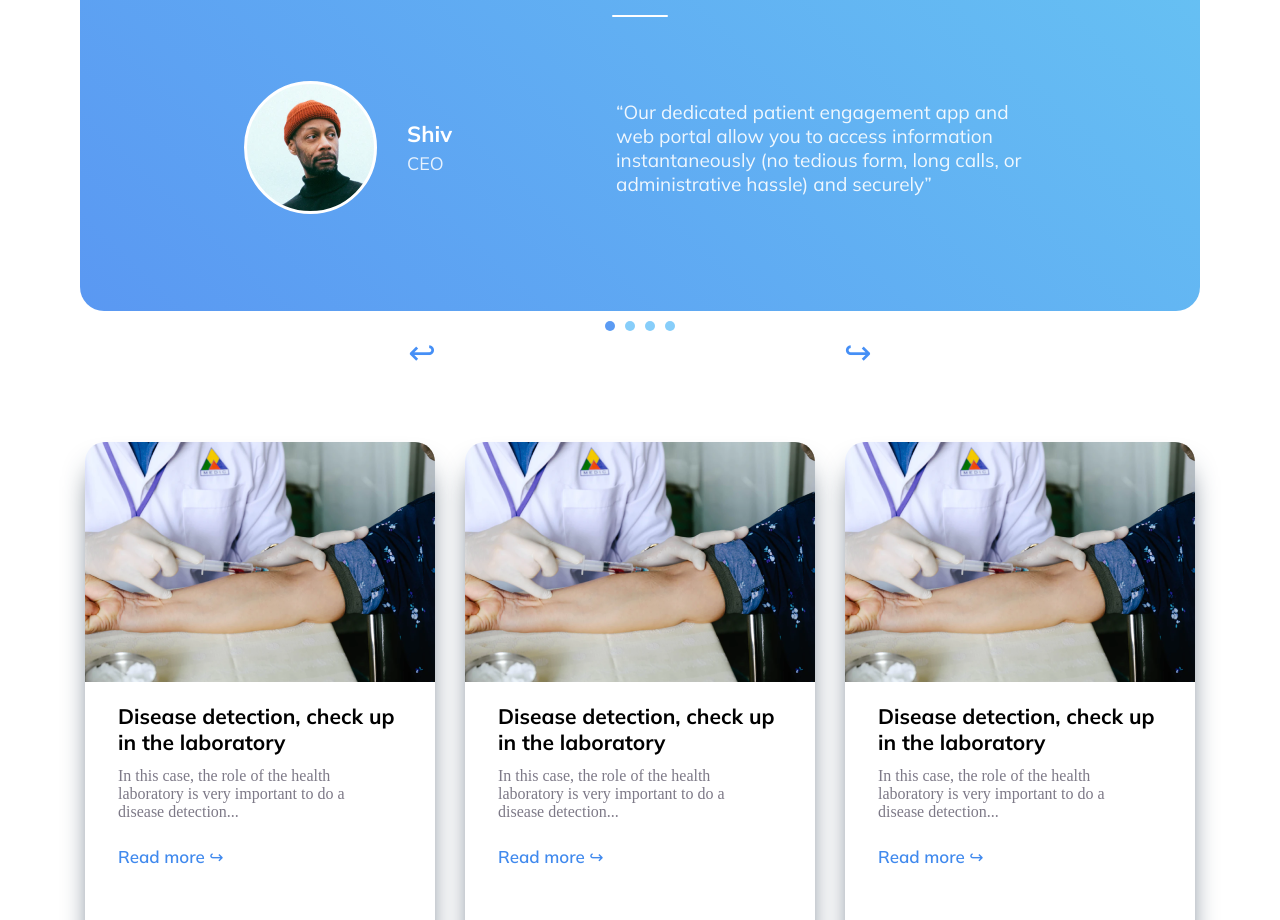
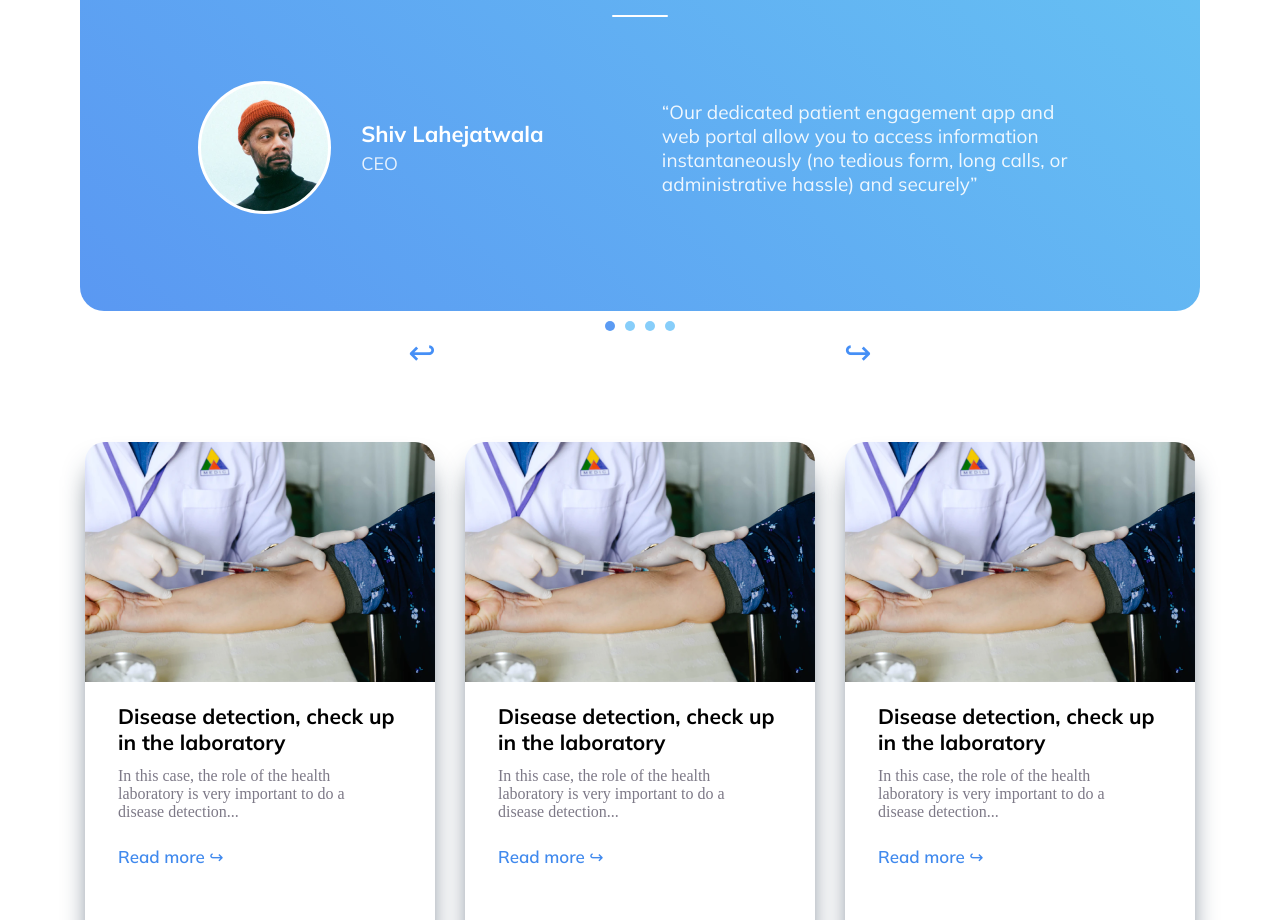
Before and after one commit to shivlahejat/design-practice, a Next.js app: page / in a window 1280 px wide. Shown: the part 3060-3980 px from the top of the page. Built offline with nearby package versions, Linux system fonts and the light colour scheme; a web font is replaced by a local one.

Commit message:
fix: some text changes

```diff
--- a/src/imports/BannerView.js
+++ b/src/imports/BannerView.js
@@ -3,7 +3,7 @@ import styled from "styled-components";
 
 const bannerDesigns = [
   {
-    name: "Shiv",
+    name: "Shiv Lahejatwala",
     role: "CEO",
     bio: "“Our dedicated patient engagement app and web portal allow you to access information instantaneously (no tedious form, long calls, or administrative hassle) and securely”",
     image: "/static/images/landingView/Person.png",
```
